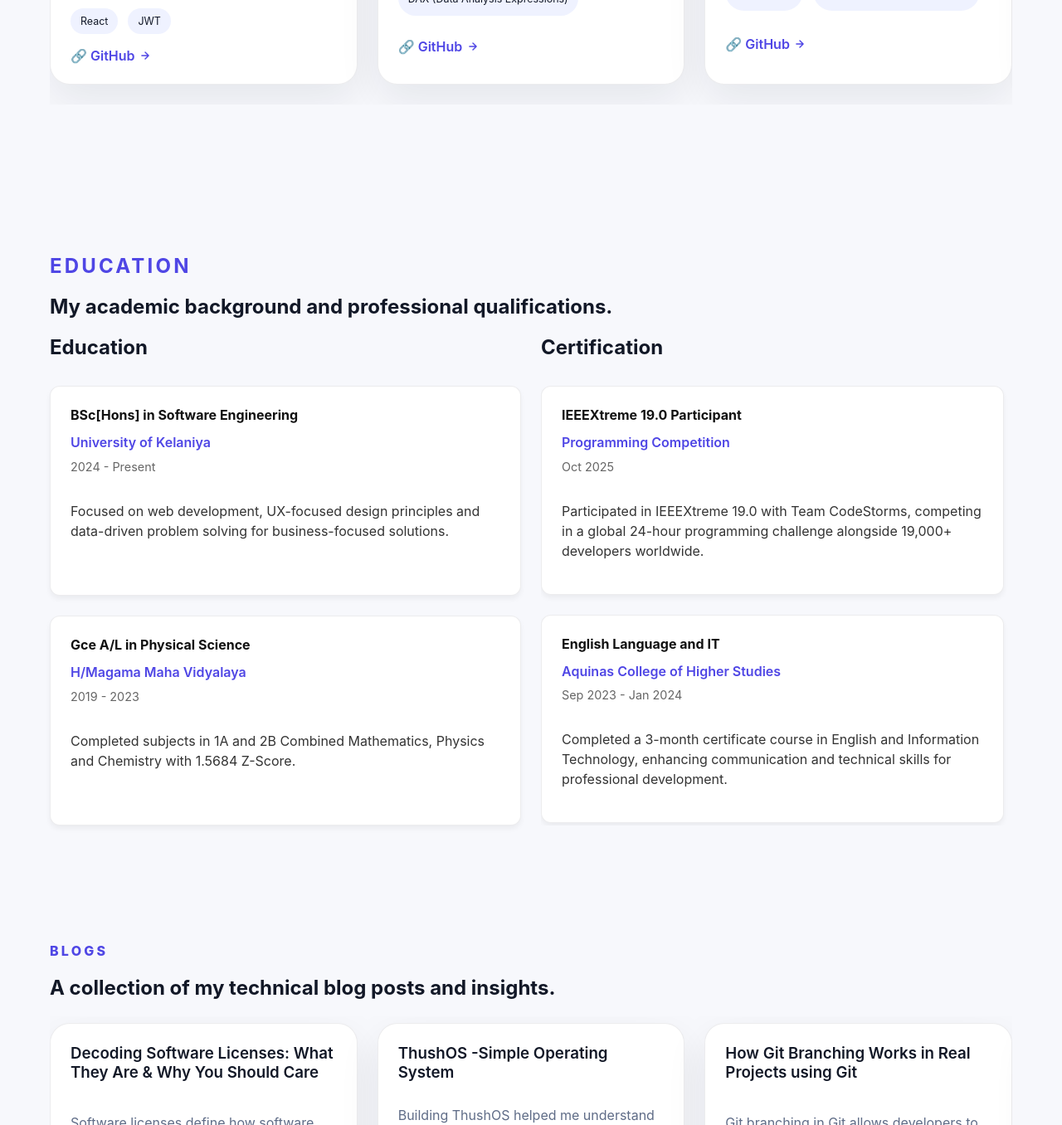
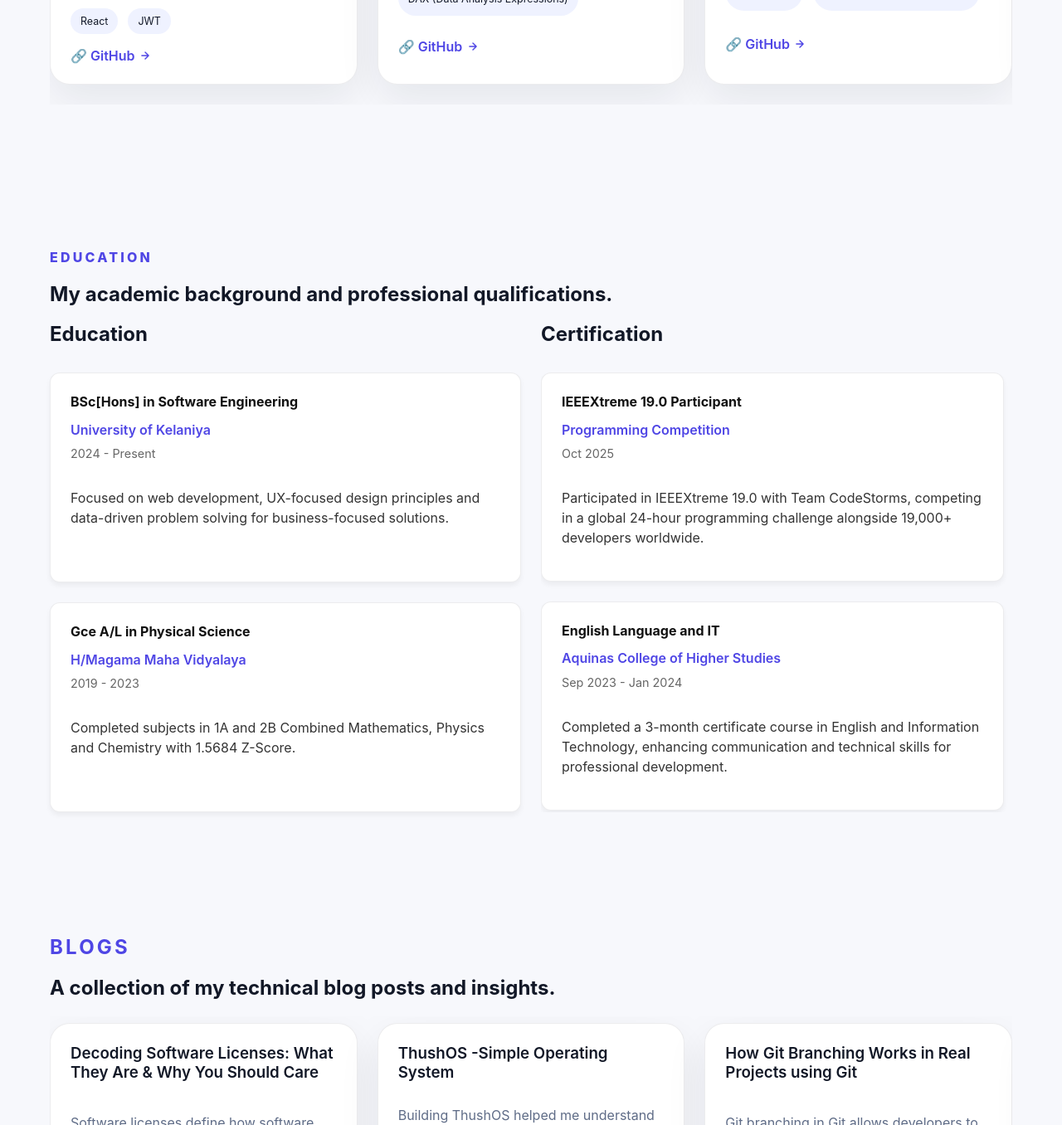
Before and after one commit to adhithya-21/Portfolio, a React (Vite) app: page / in a window 1280 px wide. Shown: the part 2226-3582 px from the top of the page at 83% size. Built offline with nearby package versions, Linux system fonts and the light colour scheme; the HTML template or start-up script is replaced by a standard one.

Commit message:
Update blog,experience

```diff
--- a/src/components/Blog/Blog.jsx
+++ b/src/components/Blog/Blog.jsx
@@ -7,7 +7,7 @@ function Blog() {
     <section id="blog" className="blog-section">
       <div className="container">
         {/* Fixed nested h1 tags here */}
-        <h1 className="section-title">Blogs</h1>
+        <h1 className="section-title"><h1>Blogs</h1></h1>
         <h2>A collection of my technical blog posts and insights.</h2>
         <div className="blog-grid">
           {blogs.map((blog) => (
--- a/src/components/Experience/Experience.css
+++ b/src/components/Experience/Experience.css
@@ -100,3 +100,24 @@
     padding-right: 0;
   }
 }
+
+/* --- DARK MODE (Matches your image) --- */
+@media (prefers-color-scheme: dark) {
+  .timeline-item.card {
+    background-color: #0f172a; /* Dark blue/slate background from the image */
+    color: #e2e8f0; /* Light gray text for readability */
+    border: 1px solid #1e293b; /* Subtle dark border */
+  }
+
+  .timeline-item h4 {
+    color: #ffffff; /* Pure white heading like "Frontend" */
+  }
+
+  .timeline-timeframe {
+    color: #94a3b8; /* Muted gray for the date */
+  }
+
+  .timeline-company {
+    color: #38bdf8; /* Lighter blue accent to pop on the dark background */
+  }
+}
--- a/src/components/Experience/Experience.jsx
+++ b/src/components/Experience/Experience.jsx
@@ -5,13 +5,12 @@ function Experience() {
   return (
     <section id="education" className="experience-section">
       <div className="container">
-         {/* Fixed nested h1 tag here */}
-         <h1 className="section-title"><h1>Education</h1></h1>
+         <h1 className="section-title">Education</h1>
          <h2>My academic background and professional qualifications.</h2>
 
         <div className="timeline-grid">
 
-          {/* Education Block */}
+          {/* LEFT SIDE: Education Block (No scrolling) */}
           <div className="timeline-block" id="education-block">
             <h2>Education</h2>
             {education.map((item) => (
@@ -24,7 +23,7 @@ function Experience() {
             ))}
           </div>
 
-          {/* Certification Block */}
+          {/* RIGHT SIDE: Certification Block (Scrolling Up to Down) */}
           <div className="timeline-block" id="certification-block">
             <h2>Certification</h2>
             <div className="scroll-container">
```
